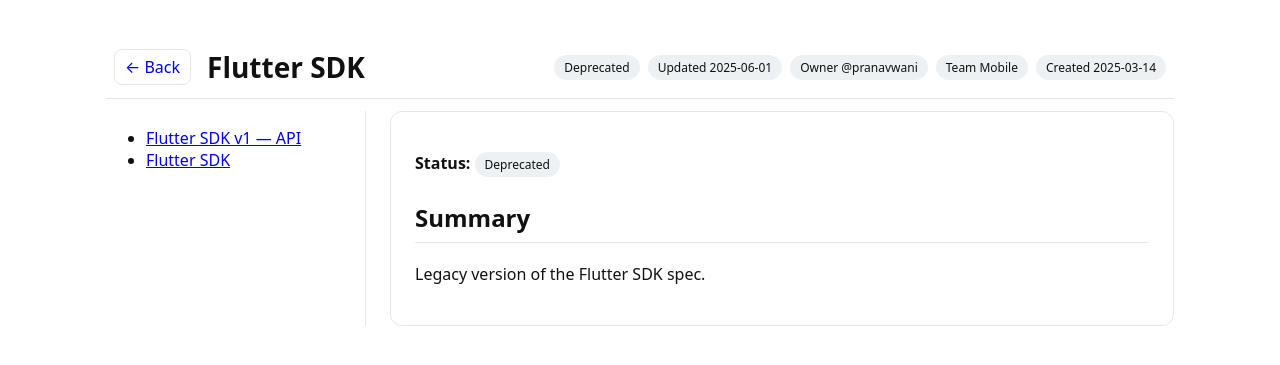
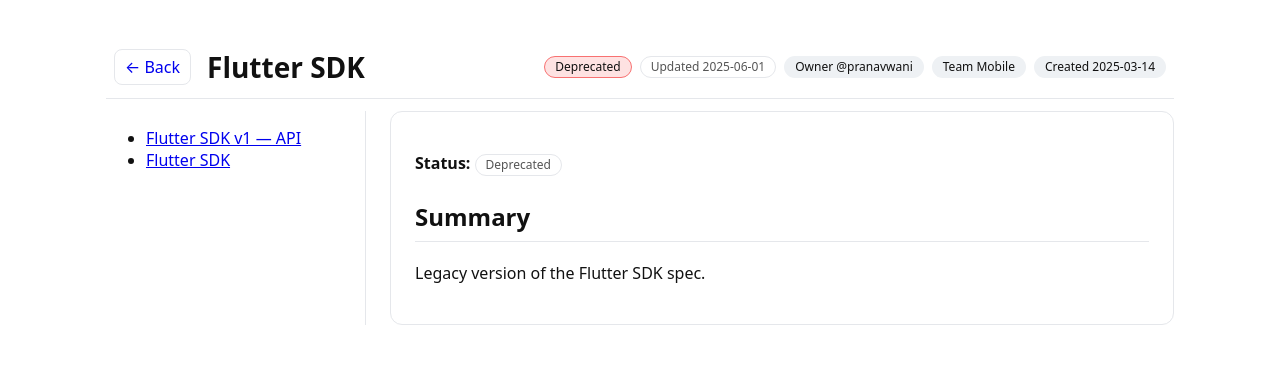
Before and after one commit to pranavwani/design-spec-v3, a Jekyll site: the page built from _specs/flutter-sdk/v1/index.md, in a window 1280 px wide. Shown: the top 365 px of the page. Built offline with Jekyll 4.4.1, drawn with Linux system fonts in a browser that asks for light colours.

Commit message:
updated status pill

```diff
--- a/assets/style.css
+++ b/assets/style.css
@@ -83,22 +83,34 @@
   justify-content: flex-end;
 }
 
-/* Pills */
+/* Default pill */
 .pill {
   display: inline-block;
   padding: 4px 10px;
   border-radius: 999px;
   font-size: 12px;
+  line-height: 1;
   background: #eef1f4;
+  border: 1px solid transparent;
 }
 
+/* Status pills (Draft / In-progress / Deprecated) */
 .pill--draft,
 .pill--in-progress {
   background: #fff4cc;
+  border-color: #facc15; /* soft amber border */
 }
 
+.pill--deprecated {
+  background: #fee2e2;
+  border-color: #f87171; /* soft red border */
+}
+
+/* Muted pills (Updated / Created / Owner / Team) */
 .pill--muted {
-  background: #eef1f4;
+  background: #fff;
+  border: 1px solid var(--border);
+  color: var(--sub);
 }
 
 .spec-grid {
```
